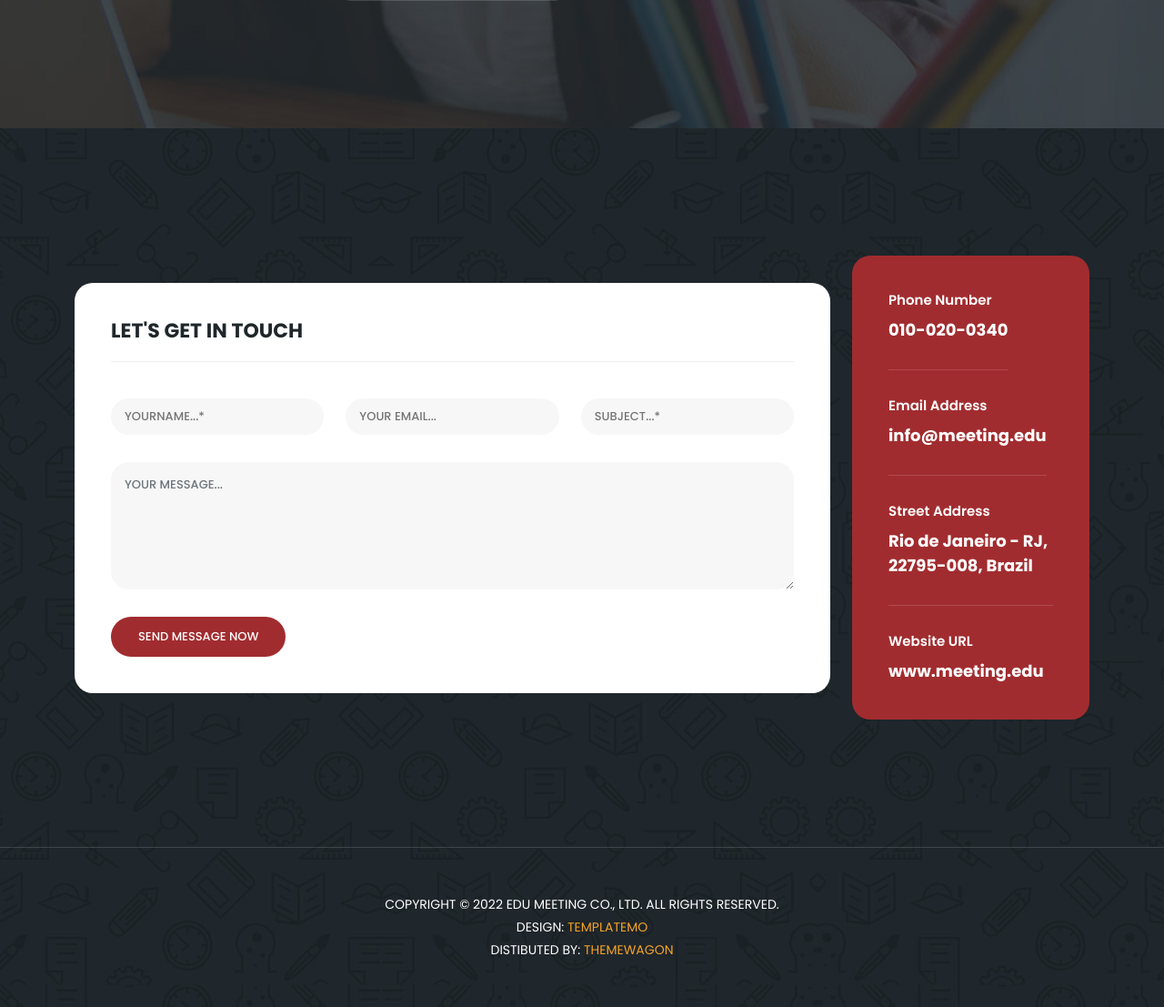
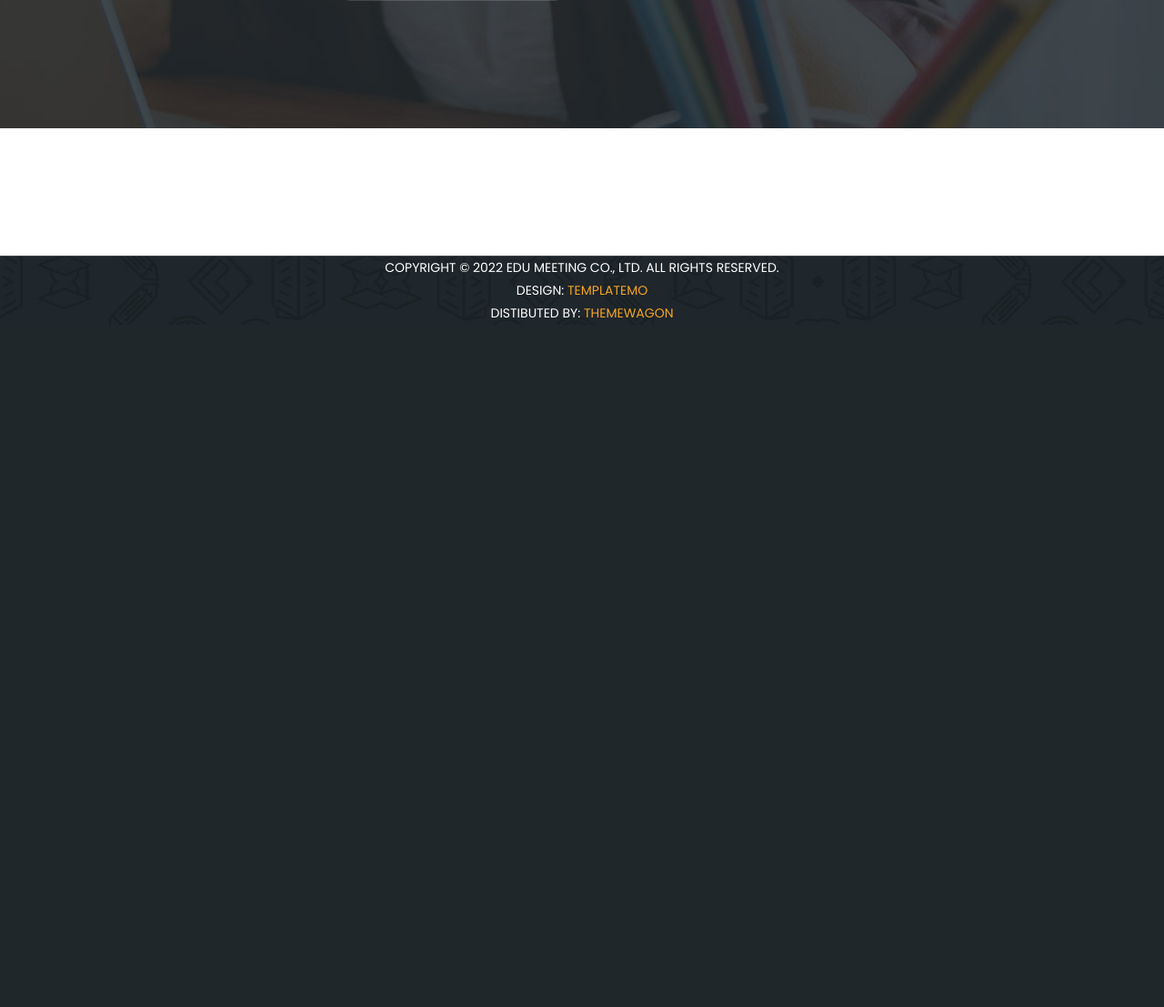
Before and after one commit to huntnel/Intex, a Django app: page / in a window 1280 px wide. Shown: the part 4472-5579 px from the top of the page at 91% size. After the commit the page ends 4822 px from the top, so only its background shows below. Run offline with Django 3.2, Linux system fonts and the light colour scheme; some libraries are stand-ins or nearby versions.

Commit message:
fixing footer

```diff
--- a/Intex/Intex/static/assets/css/templatemo-edu-meeting.css
+++ b/Intex/Intex/static/assets/css/templatemo-edu-meeting.css
@@ -1330,7 +1330,7 @@
   background-attachment: fixed;
   background-repeat: no-repeat;
   background-size: cover;
-  padding: 140px 0px 0px 0px;
+  padding: 0px 0px 0px 0px;
 }
 
 section.contact-us #contact {
@@ -1435,7 +1435,7 @@
   text-align: center;
   margin-top: 140px;
   border-top: 1px solid rgba(250,250,250,0.15);
-  padding: 50px 0px;
+  padding: 0px 0px;
 }
 .footer p {
   text-transform: uppercase;
--- a/Intex/static/assets/css/templatemo-edu-meeting.css
+++ b/Intex/static/assets/css/templatemo-edu-meeting.css
@@ -1330,7 +1330,7 @@
   background-attachment: fixed;
   background-repeat: no-repeat;
   background-size: cover;
-  padding: 140px 0px 0px 0px;
+  padding: 0px 0px 0px 0px;
 }
 
 section.contact-us #contact {
@@ -1435,7 +1435,7 @@
   text-align: center;
   margin-top: 140px;
   border-top: 1px solid rgba(250,250,250,0.15);
-  padding: 50px 0px;
+  padding: 0px 0px;
 }
 .footer p {
   text-transform: uppercase;
--- a/Intex/templates/base.html
+++ b/Intex/templates/base.html
@@ -698,7 +698,7 @@
   </section>
 
   <section class="contact-us" id="contact">
-    <div class="container">
+    {% comment %} <div class="container">
       <div class="row">
         <div class="col-lg-9 align-self-center">
           <div class="row">
@@ -761,7 +761,7 @@
           </div>
         </div>
       </div>
-    </div>
+    </div> {% endcomment %}
     <div class="footer">
       <p>Copyright © 2022 Edu Meeting Co., Ltd. All Rights Reserved.
           <br>
```
